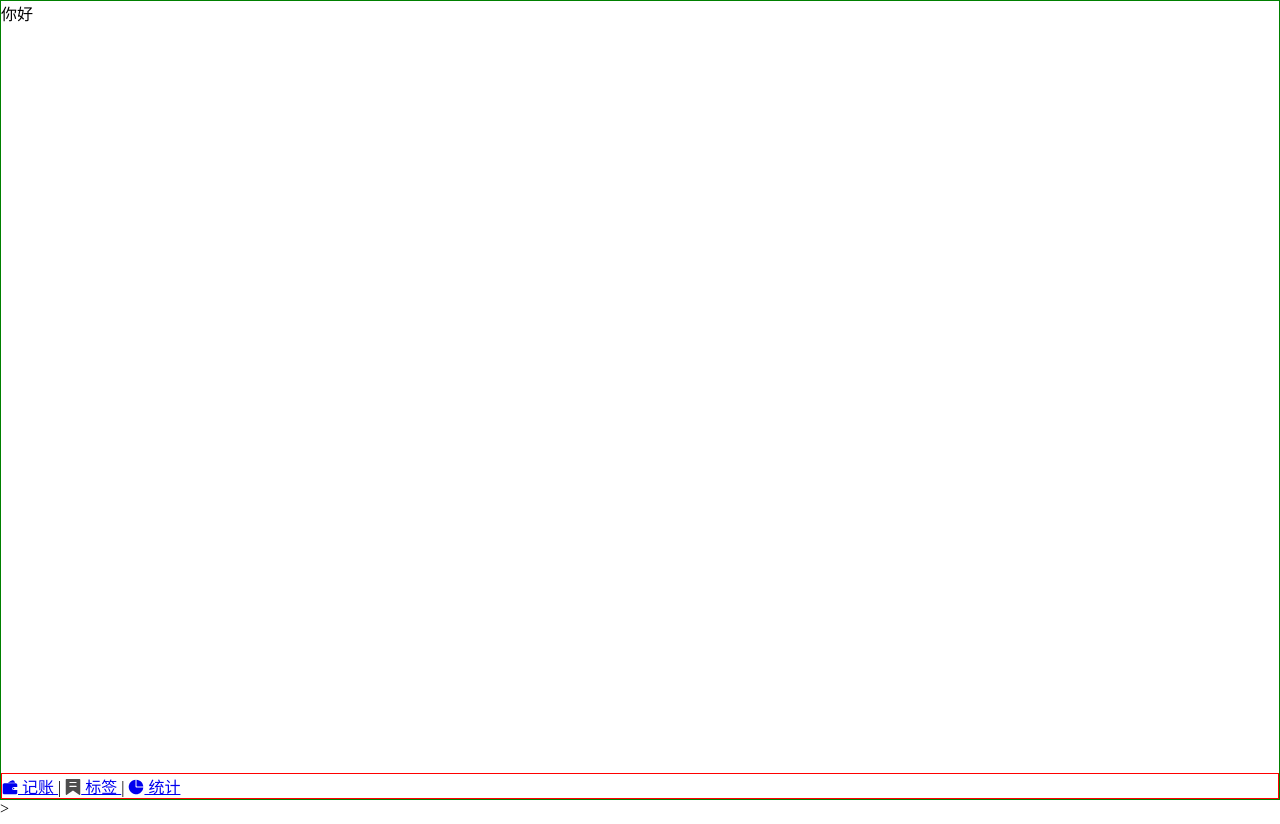
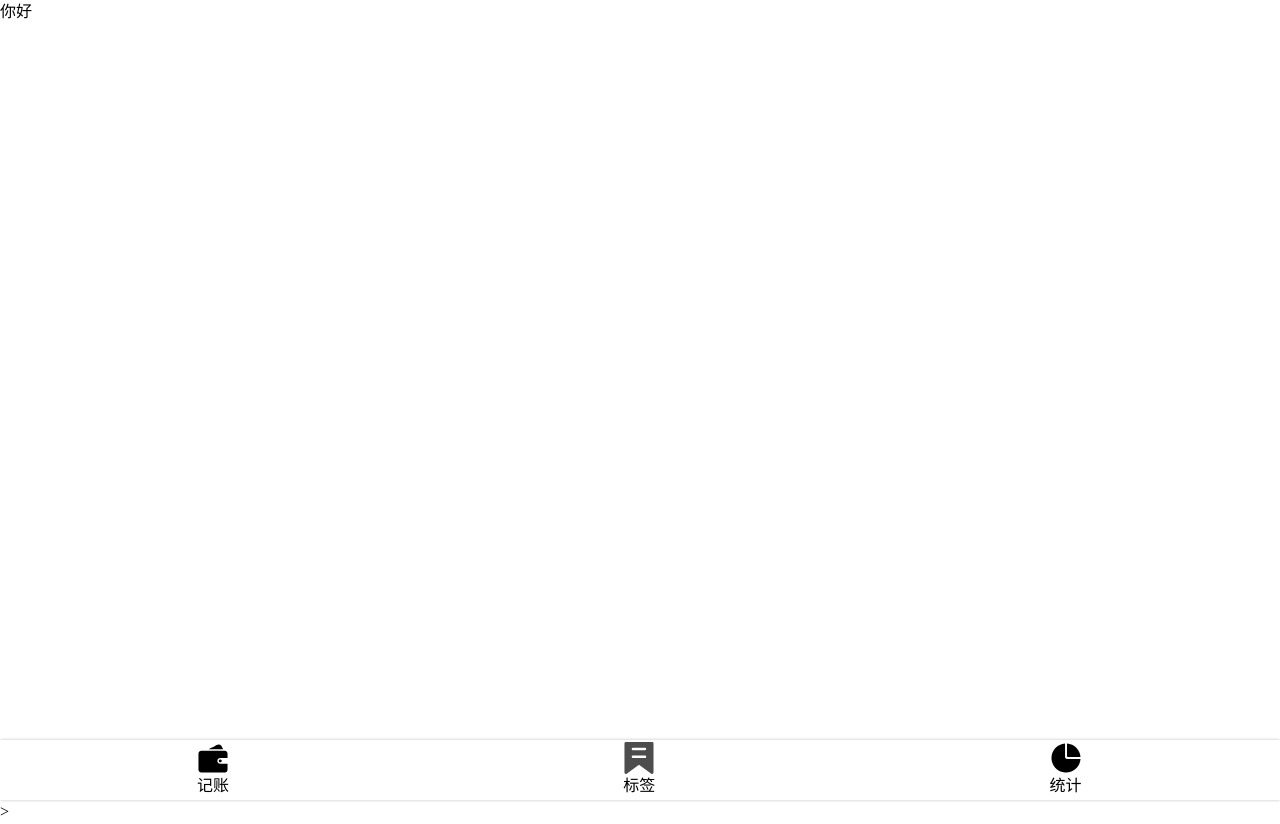
Before and after one commit to jiangyongting0810/morney-live-list, a Vue app: page /#/Money in a window 1280 px wide. Before the commit this address led to /#/Money. Built offline with nearby package versions, Linux system fonts and the light colour scheme.

Commit message:
添加Nav样式

```diff
--- a/src/App.vue
+++ b/src/App.vue
@@ -10,6 +10,14 @@
   padding: 0;
   box-sizing: border-box;
 }
+body{
+  line-height: 1.5;
+}
+a{
+  text-decoration: none;
+  //继承
+  color:inherit;
+}
 
 #app {
   font-family: Avenir, Helvetica, Arial, sans-serif;
@@ -21,11 +29,9 @@
 
 #nav {
   padding: 30px;
-
   a {
     font-weight: bold;
     color: #2c3e50;
-
     &.router-link-exact-active {
       color: #42b983;
     }
--- a/src/components/Layout.vue
+++ b/src/components/Layout.vue
@@ -15,7 +15,6 @@
 
 <style lang="scss" scoped>
 .nav-wrapper {
-  border: 1px solid green;
   display: flex;
   flex-direction: column;
   height: 100vh;
--- a/src/components/Nav.vue
+++ b/src/components/Nav.vue
@@ -1,21 +1,19 @@
 <template>
-  <div class="nav">
+  <nav>
     <!--相当于a标签，下面切换的时候上面会变 -->
-    <router-link to="/money">
+    <router-link to="/money" class="item">
       <Icon name="money"/>
       记账
     </router-link>
-    |
-    <router-link to="/labels">
+    <router-link to="/labels" class="item">
       <Icon name="labels"/>
       标签
     </router-link>
-    |
-    <router-link to="/statistics">
+    <router-link to="/statistics" class="item">
       <Icon name="statistics"/>
       统计
     </router-link>
-  </div>
+  </nav>
 </template>
 
 <script lang="ts">
@@ -27,7 +25,22 @@
 </script>
 
 <style lang="scss" scoped>
-.nav {
-  border: 1px solid red
+//nav ,nav里面有item
+nav {
+  display: flex;
+  box-shadow: 0 0 3px rgba(0,0,0,0.25);
+  flex-direction: row;
+  > .item {
+    padding: 2px 0;
+    width: 33.3%;
+    display: flex;
+    justify-content: center;
+    align-items: center;
+    flex-direction: column;
+    .icon{
+      width: 32px;
+      height: 32px;
+    }
+  }
 }
 </style>
```
